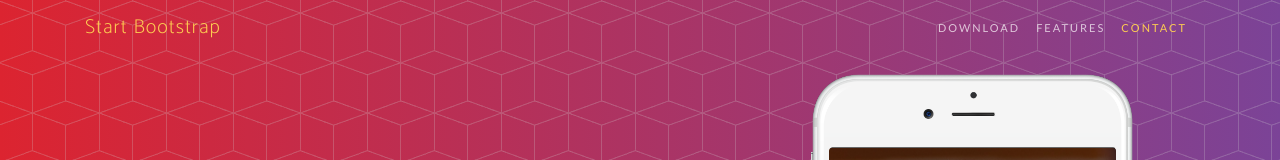
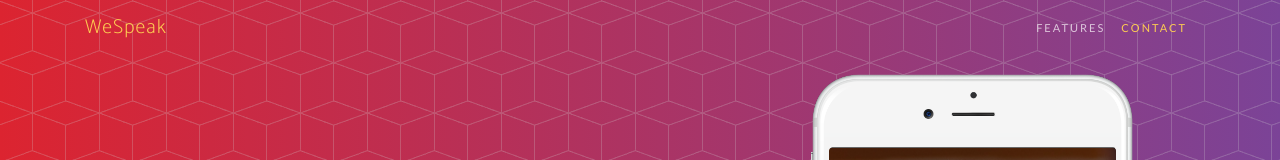
Before and after one commit to wespeakapp/wespeakapp.github.io, a website with bundled scripts: page index.html in a window 1280 px wide. Shown: the top 160 px of the page. Built offline with nearby package versions, Linux system fonts and the light colour scheme; a web font is replaced by a local one.

Commit message:
Remove download

```diff
--- a/index.html
+++ b/index.html
@@ -33,16 +33,16 @@
     <!-- Navigation -->
     <nav class="navbar navbar-expand-lg navbar-light fixed-top" id="mainNav">
       <div class="container">
-        <a class="navbar-brand js-scroll-trigger" href="#page-top">Start Bootstrap</a>
+        <a class="navbar-brand js-scroll-trigger" href="#page-top">WeSpeak</a>
         <button class="navbar-toggler navbar-toggler-right" type="button" data-toggle="collapse" data-target="#navbarResponsive" aria-controls="navbarResponsive" aria-expanded="false" aria-label="Toggle navigation">
           Menu
           <i class="fa fa-bars"></i>
         </button>
         <div class="collapse navbar-collapse" id="navbarResponsive">
           <ul class="navbar-nav ml-auto">
-            <li class="nav-item">
+            <!--<li class="nav-item">
               <a class="nav-link js-scroll-trigger" href="#download">Download</a>
-            </li>
+            </li>-->
             <li class="nav-item">
               <a class="nav-link js-scroll-trigger" href="#features">Features</a>
             </li>
@@ -197,7 +197,7 @@
 
     <footer>
       <div class="container">
-        <p>&copy; 2017 Start Bootstrap. All Rights Reserved.</p>
+        <p>&copy; 2017 Start Bootstrap. WeSpeak Team.</p>
         <ul class="list-inline">
           <li class="list-inline-item">
             <a href="#">Privacy</a>
```
